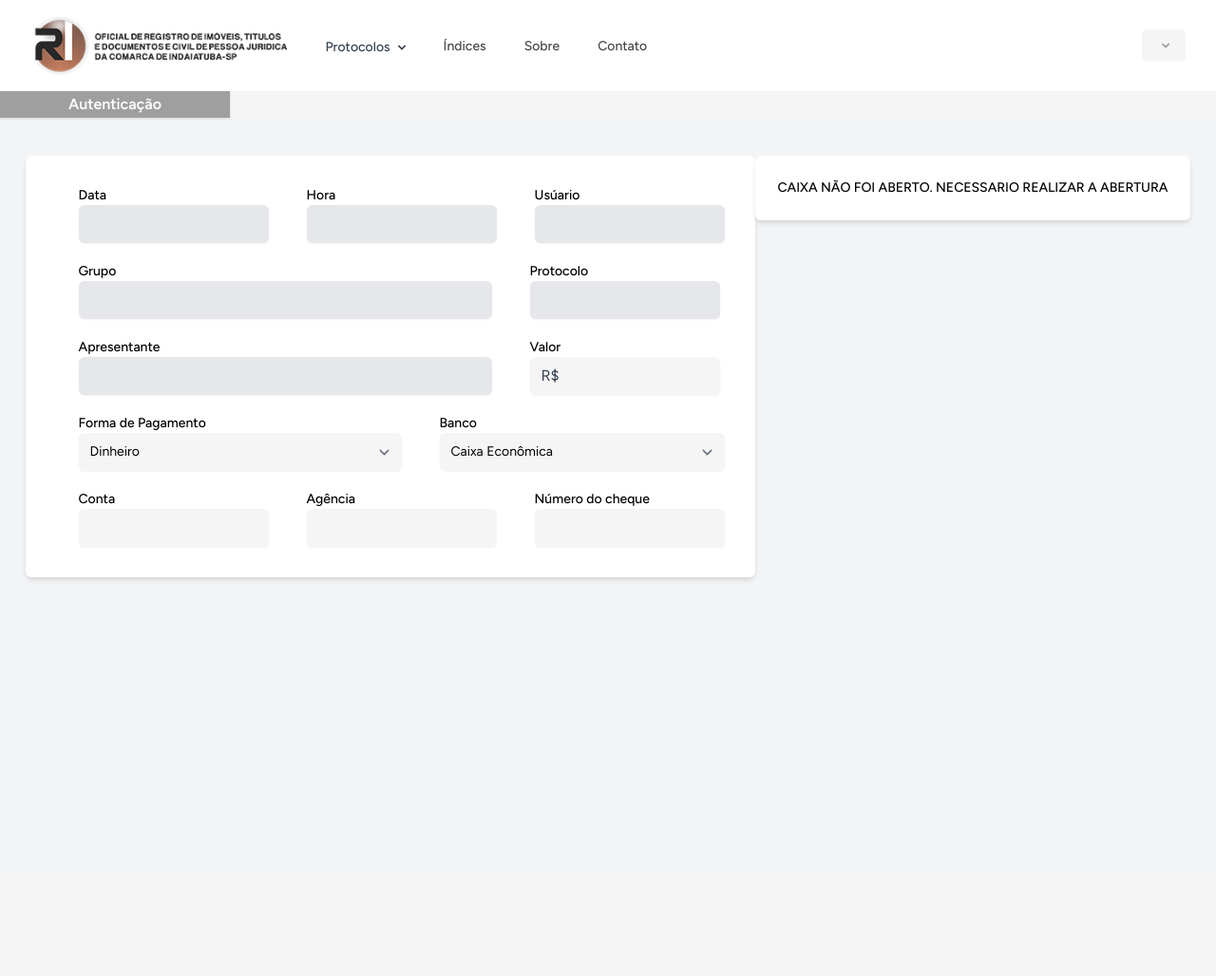
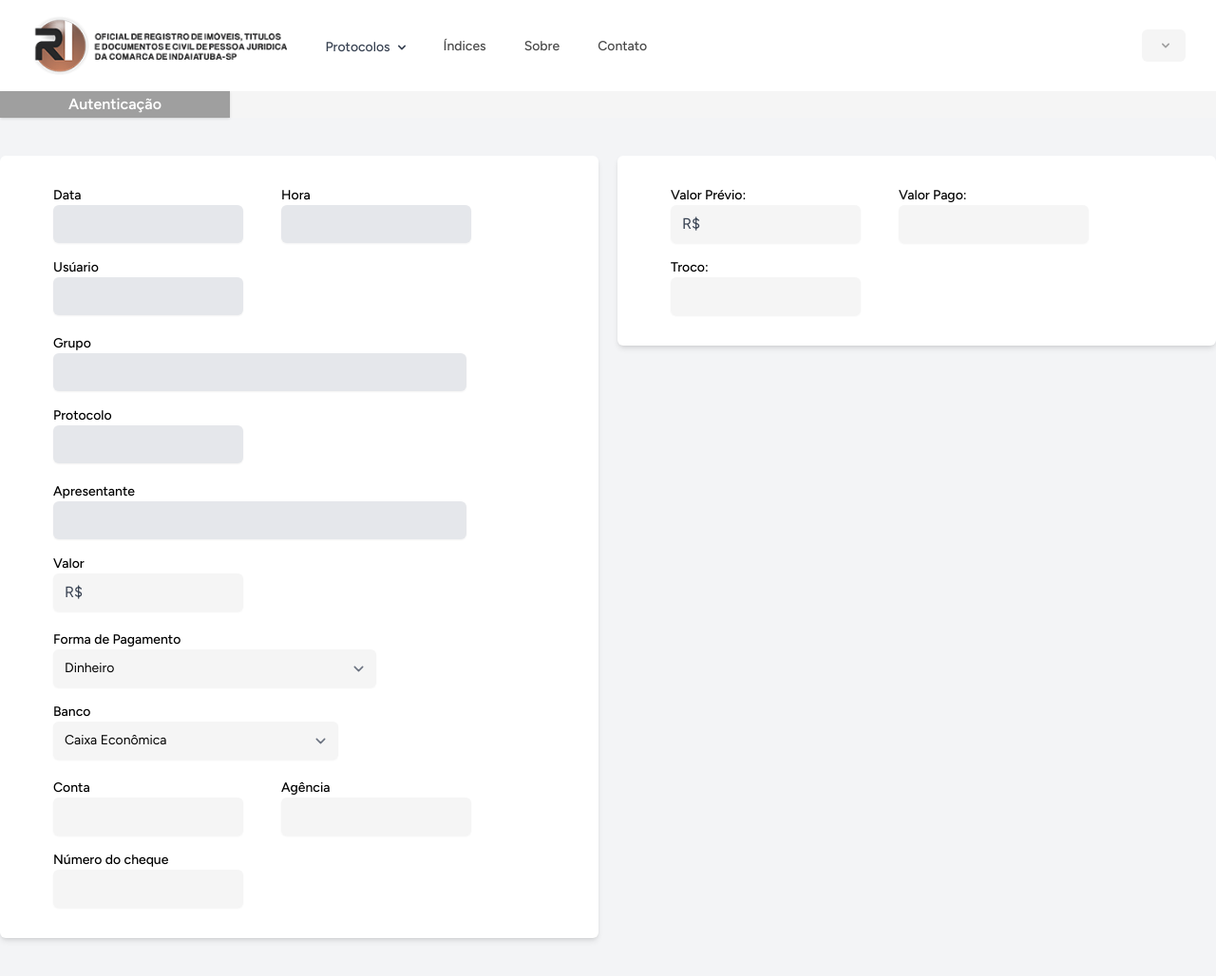
Before and after one commit to cfrans/Projeto-Integrador-FatecID, a Laravel app: page /autenticacao in a window 1280 px wide. Shown: the whole page at 95% size. Before the commit the page ends 612 px from the top, so only its background shows below. Run offline with Laravel 12, Linux system fonts and the light colour scheme; the visitor is signed in with stand-in values (Sample User, id 1); style sheets or scripts are compiled from the project's sources.

Commit message:
Criado formulário de valores (Valor, valor pago e troco)

```diff
--- a/cartorio/resources/views/autenticacao/index.blade.php
+++ b/cartorio/resources/views/autenticacao/index.blade.php
@@ -20,7 +20,7 @@
     <form action="/endpoint" method="post">
 
         {{-- DIV MENOR PARA O CONTEUDO DOS CAMPOS --}}
-            <div class="flex justify-center items-start min-h-screen py-10 bg-gray-100">
+            <div class="flex justify-center items-start min-h-screen py-10 gap-5 bg-gray-100">
 
                 <div class="flex flex-col gap-1 bg-white shadow-md rounded-md p-6 w-fit">
                     <div class ="flex flex-wrap justify-start w-full">
@@ -172,9 +172,36 @@
                 </div>
                 <div class="flex flex-col gap-1 bg-white shadow-md rounded-md p-6 w-fit">
                     <div class ="flex flex-wrap justify-start w-full">
-                        <x-input-label for="autenticacao_AVISO">
-                            CAIXA NÃO FOI ABERTO. NECESSARIO REALIZAR A ABERTURA
-                        </x-input-label>
+
+                        <!-- Valor Prévio -->
+                        <div class="campo-formulario flex items-center ml-6">
+                            <div class="text-left">
+                                <x-input-label for="autenticacao_valor_previo">
+                                    Valor Prévio:
+                                </x-input-label>
+                                <x-input-number type="text" id="valor" name="valor" class="w-[200px] h-10 text-sm" readonly required />
+                            </div>
+                        </div>
+
+                        <!-- Valor Pago -->
+                        <div class="campo-formulario flex items-center ml-6">
+                                <div class="text-left">
+                                    <x-input-label for="autenticacao_valor_pago">
+                                        Valor Pago:
+                                    </x-input-label>
+                                    <x-text-input id="autenticacao_valor_pago" name="autenticacao_valor_pago" class="w-[200px] h-10 text-sm" required />
+                                </div>
+                            </div>
+
+                        <!-- Troco -->
+                        <div class="campo-formulario flex items-center ml-6">
+                                <div class="text-left">
+                                    <x-input-label for="autenticacao_troco">
+                                        Troco:
+                                    </x-input-label>
+                                    <x-text-input id="autenticacao_troco" name="autenticacao_troco" class="w-[200px] h-10 text-sm" readonly required />
+                                </div>
+                            </div>
 
                     </div>
                 </div>
```
